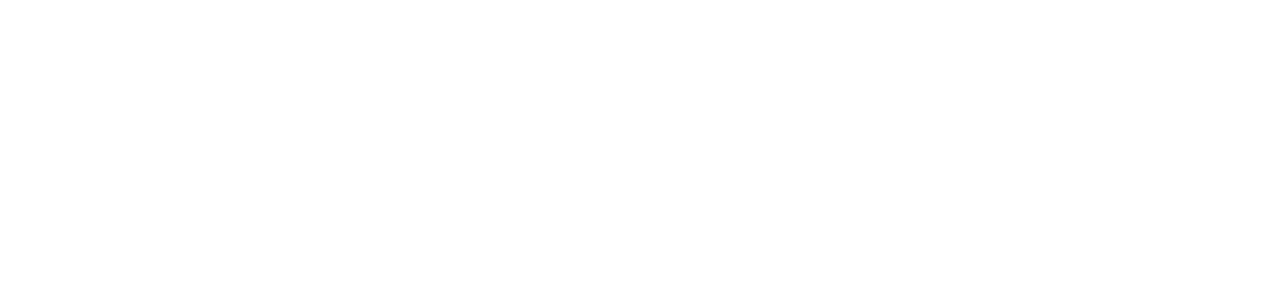
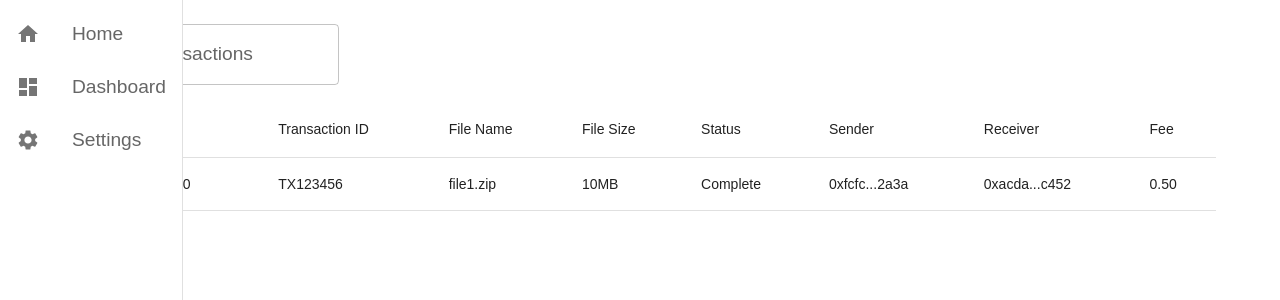
Before and after one commit to Mayukh-Banik/CSE-416, a React (Create React App) app in the folder client/: page /dashboard in a window 1280 px wide. Before the commit this address had no page. Shown: the top 300 px of the page. Built offline with nearby package versions, Linux system fonts and the light colour scheme.

Commit message:
pulled from dev

```diff
--- a/client/src/App.tsx
+++ b/client/src/App.tsx
@@ -4,6 +4,10 @@ import { Container, Typography, Button } from '@mui/material';
 import WelcomePage from './Components/WelcomePage';
 import RegisterPage from './Components/RegisterPage';
 import LoginPage from './Components/LoginPage';
+import TransactionPage from './Components/TransactionPage';
+//import SettingPage from './Components/SettingPage';
+//import Dashboard from './Components/Dashboard';
+
 
 const App: React.FC = () => {
     return (
@@ -12,11 +16,11 @@ const App: React.FC = () => {
           <Route path="/" element={<WelcomePage />} />
           <Route path="/register" element={<RegisterPage />} />
           <Route path='/login' element={<LoginPage />} />
+          <Route path="/dashboard" element={<TransactionPage />} /> {/* Add this line */}
           {/* <Route path='/register' element={<RegisterPage />} /> */}
         </Routes>
       </Router>
     );
   };
 
-
 export default App;
--- a/client/src/Components/Sidebar.tsx
+++ b/client/src/Components/Sidebar.tsx
@@ -1,8 +1,29 @@
-// filler code
-const Sidebar: React.FC = () => (
-    <div className="sidebar">
-      <h2>filler sidebar</h2>
-    </div>
+import React from 'react';
+import { Link } from 'react-router-dom';
+import { Drawer, List, ListItem, ListItemText, ListItemIcon } from '@mui/material';
+import HomeIcon from '@mui/icons-material/Home';
+import DashboardIcon from '@mui/icons-material/Dashboard';
+import SettingsIcon from '@mui/icons-material/Settings';
+
+const Sidebar: React.FC = () => {
+  return (
+    <Drawer variant="permanent" anchor="left">
+      <List>
+        <ListItem  component={Link} to="/">
+          <ListItemIcon><HomeIcon /></ListItemIcon>
+          <ListItemText primary="Home" />
+        </ListItem>
+        <ListItem  component={Link} to="/dashboard">
+          <ListItemIcon><DashboardIcon /></ListItemIcon>
+          <ListItemText primary="Dashboard" />
+        </ListItem>
+        <ListItem  component={Link} to="/settings">
+          <ListItemIcon><SettingsIcon /></ListItemIcon>
+          <ListItemText primary="Settings" />
+        </ListItem>
+      </List>
+    </Drawer>
   );
+}
 
 export default Sidebar;
```
